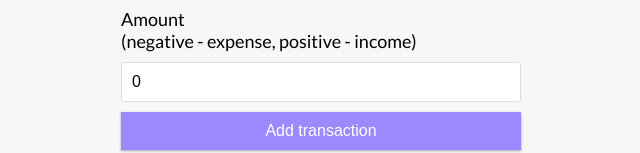
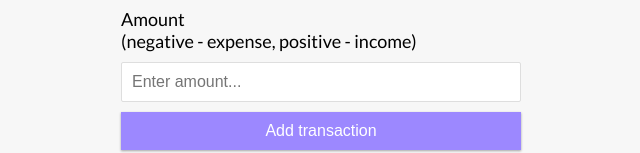
Before and after one commit to Shkurtevski/VueLearning, a Vue app in the folder vue-expense-tracker/: page / in a window 1280 px wide. Shown: the part 729-882 px from the top of the page, without its empty margins (319-959 px from the left). Built offline with nearby package versions, Linux system fonts and the light colour scheme.

Commit message:
update document

```diff
--- a/vue-expense-tracker/package.json
+++ b/vue-expense-tracker/package.json
@@ -13,7 +13,8 @@
     "format": "prettier --write src/"
   },
   "dependencies": {
-    "vue": "^3.3.11"
+    "vue": "^3.3.11",
+    "vue-toastification": "^2.0.0-rc.5"
   },
   "devDependencies": {
     "@rushstack/eslint-patch": "^1.3.3",
--- a/vue-expense-tracker/src/App.vue
+++ b/vue-expense-tracker/src/App.vue
@@ -2,9 +2,9 @@
   <AppHeader />
   <div class="container">
     <AppBalance :total="total" />
-    <IncomeExpenses :income="income" :expenses="expenses"/>
+    <IncomeExpenses :income="income" :expenses="expenses" />
     <TransactionList :transactions="transactions" />
-    <AddTransaction />
+    <AddTransaction @transaction-submitted="handleTransactionSubmitted" />
   </div>
 </template>
 
@@ -15,6 +15,7 @@ import AppBalance from './components/AppBalance.vue'
 import IncomeExpenses from './components/IncomeExpenses.vue'
 import TransactionList from './components/TransactionList.vue'
 import AddTransaction from './components/AddTransaction.vue'
+import type { TransactionData } from './interfaces'
 
 import { ref, computed } from 'vue'
 
@@ -52,6 +53,11 @@ const expenses = computed(() => {
     .toFixed(2)
 })
 
+// ADD-TRANSACTION
+const handleTransactionSubmitted = (transactionData: TransactionData) => {
+  console.log(transactionData)
+}
+
 // OLDER-WAY-TO-EXPORT-FILES
 // export default {
 //   components: {
--- a/vue-expense-tracker/src/components/AddTransaction.vue
+++ b/vue-expense-tracker/src/components/AddTransaction.vue
@@ -15,11 +15,30 @@
 
 <script lang="ts" setup>
 import { ref } from 'vue'
+import { useToast } from 'vue-toastification'
+import type { TransactionData } from '../interfaces'
 
 const text = ref('')
-const amount = ref(0)
+const amount = ref<number | null>(null)
+
+const emit = defineEmits(['transactionSubmitted'])
+
+const toast = useToast()
 
 const onSubmit = () => {
-  console.log('Submitted:', { text: text.value, amount: amount.value })
+  if (!text.value || !amount.value) {
+    toast.error('Both fields must be filled')
+    return
+  }
+
+  const transactionData: TransactionData = {
+    text: text.value,
+    amount: amount.value
+  }
+
+  emit('transactionSubmitted', transactionData)
+
+  text.value = ''
+  amount.value = null
 }
 </script>
--- a/vue-expense-tracker/src/interfaces.ts
+++ b/vue-expense-tracker/src/interfaces.ts
@@ -3,3 +3,8 @@ export interface Transaction {
   text: string
   amount: number
 }
+
+export interface TransactionData {
+  text: string
+  amount: number
+}
```
Also changed, not shown: vue-expense-tracker/src/main.ts (+7 -3 lines), 1 other file (tests, documents, lock files or other folders).
